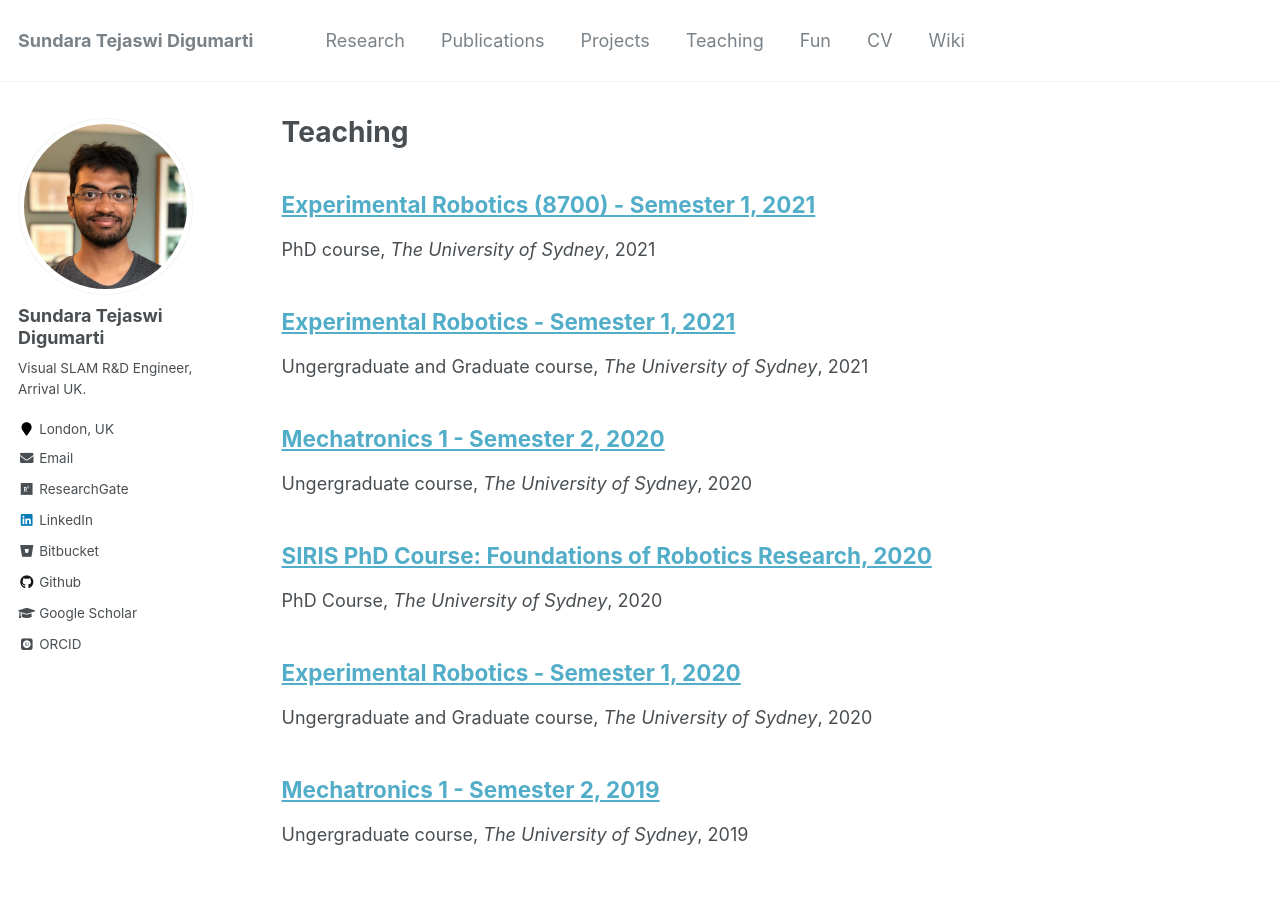
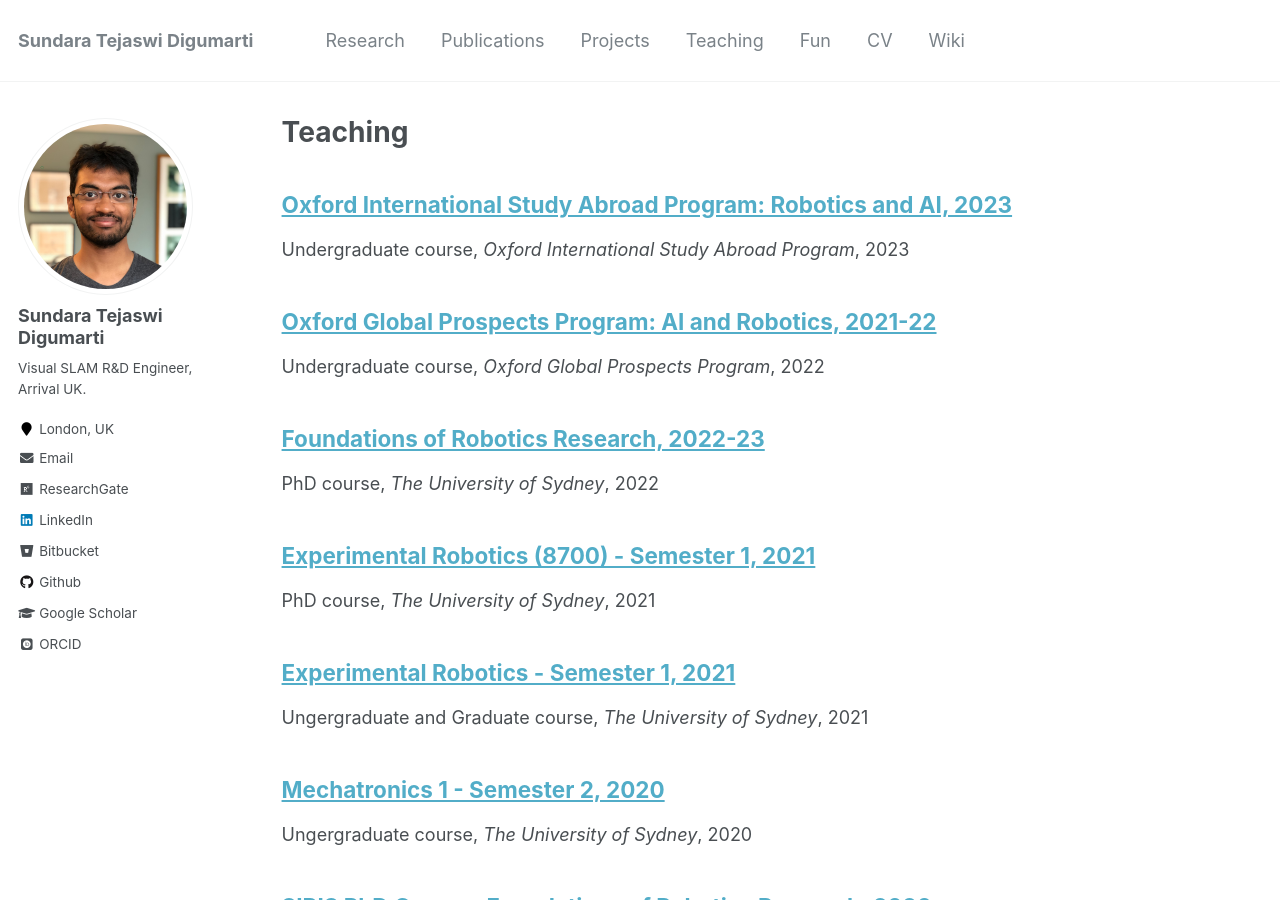
Before and after one commit to tejaswid/tejaswid.github.io, a Jekyll site: the page built from _pages/teaching.html, in a window 1280 px wide and 900 px high. Built offline with Jekyll 4.4.1, drawn with Linux system fonts in a browser that asks for light colours; some web fonts are replaced.

Commit message:
updated teaching

```diff
--- a/_teaching/t6-mtrx8700.md
+++ b/_teaching/t6-mtrx8700.md
@@ -13,5 +13,5 @@ Course titled [MTRX8700: Experimental Robotics](https://www.sydney.edu.au/units/
 
 This is a PhD level course at the University of Sydney covering foundational topics in robotics such as sensing, imaging, control, mapping, navigation, learning and planning.
 
-I am a co-coordinator for the course along with Dr. Yi Sun.
-I am handling the module on Deep learning for Robotics.
+I was a co-coordinator for the course along with Dr. Yi Sun in 2021 and helped develop the curriculum for the course.
+I handled the module on Deep learning for Robotics.
--- /dev/null
+++ b/_teaching/t7-ogpa.md
@@ -0,0 +1,12 @@
+---
+title: "Oxford Global Prospects Program: AI and Robotics, 2021-22"
+collection: "teaching"
+permalink: /teaching/t7-ogpa
+type: "Undergraduate course"
+venue: "Oxford Global Prospects Program"
+date: 2022-10-01
+location: "UK"
+excerpt: ""
+---
+
+I was an insturctor for this course on AI and Robotics and lectured on robotics, computer vision and deep learning.
--- /dev/null
+++ b/_teaching/t8-oisap.md
@@ -0,0 +1,12 @@
+---
+title: "Oxford International Study Abroad Program: Robotics and AI, 2023"
+collection: "teaching"
+permalink: /teaching/t8-oisap
+type: "Undergraduate course"
+venue: "Oxford International Study Abroad Program"
+date: 2023-02-01
+location: "UK"
+excerpt: ""
+---
+
+I was an insturctor for this course on AI and Robotics and lectured on robotics, computer vision and deep learning.
--- /dev/null
+++ b/_teaching/t9-forr.md
@@ -0,0 +1,14 @@
+---
+title: "Foundations of Robotics Research, 2022-23"
+collection: "teaching"
+permalink: /teaching/t9-forr
+type: "PhD course"
+venue: "The University of Sydney"
+date: 2022-05-01
+location: "Australia"
+excerpt: ""
+---
+
+Course titled [MTRX8700: Foundations of Robotics Research](https://www.sydney.edu.au/units/MTRX8700), coordinated by Dr. Guodong Shi at The University of Sydney.
+
+This is a PhD level course at the University of Sydney covering foundational topics in robotics such as sensing, imaging, control, mapping, navigation, learning and planning. I handled the module on Deep learning for Robotics lecturing on foundations of neural networks, CNNS, reinforcement learning and other related topics.
```
